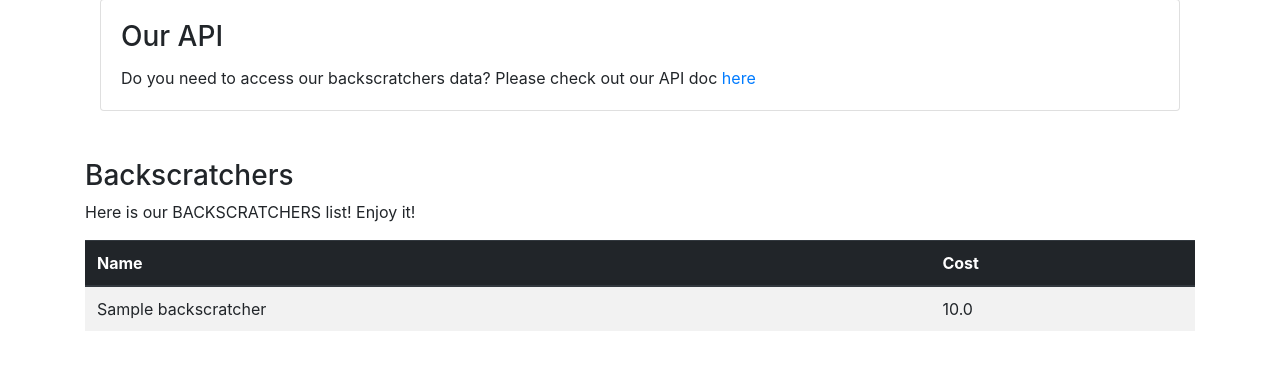
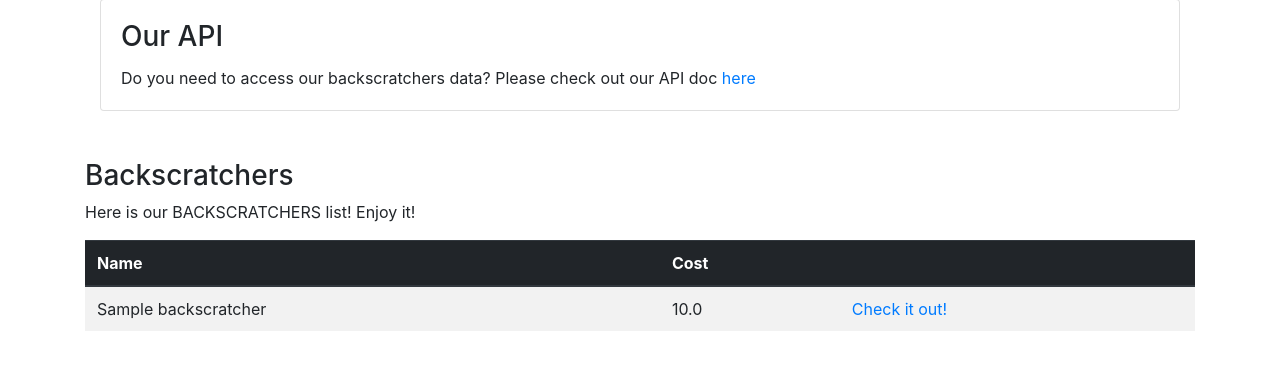
Before and after one commit to sofide/scatchbling_api, a Django app: page / in a window 1280 px wide. Shown: the part 241-611 px from the top of the page. Run offline with Django 3.2, Linux system fonts and the light colour scheme; tables that the repository leaves empty hold one stand-in row (values such as "Sample post"); some libraries are stand-ins or nearby versions.

Commit message:
link between both views

```diff
--- a/scatchbling_api/backscratcher/templates/backscratcher/bs_detail.html
+++ b/scatchbling_api/backscratcher/templates/backscratcher/bs_detail.html
@@ -15,4 +15,10 @@
             </div>
         </div>
     </div>
+
+    <div class="col-12" style="margin-top: 3rem;">
+        <div class="row">
+            <a href="{% url 'home' %} "> Back to home</h1>
+        </div>
+    </div>
 {% endblock %}
--- a/scatchbling_api/backscratcher/templates/backscratcher/home.html
+++ b/scatchbling_api/backscratcher/templates/backscratcher/home.html
@@ -32,6 +32,7 @@
                 <tr>
                 <th scope="col">Name</th>
                 <th scope="col">Cost</th>
+                <th scope="col"></th>
                 </tr>
             </thead>
             <tbody>
@@ -39,6 +40,9 @@
                 <tr>
                     <td>{{ item.name }}</td>
                     <td>{{ item.cost }}</td>
+                    <td><a href="{% url 'bs_detail' bs_pk=item.id %}">
+                        Check it out!
+                        </a></td>
                 </tr>
             {% endfor %}
             </tbody>
```
